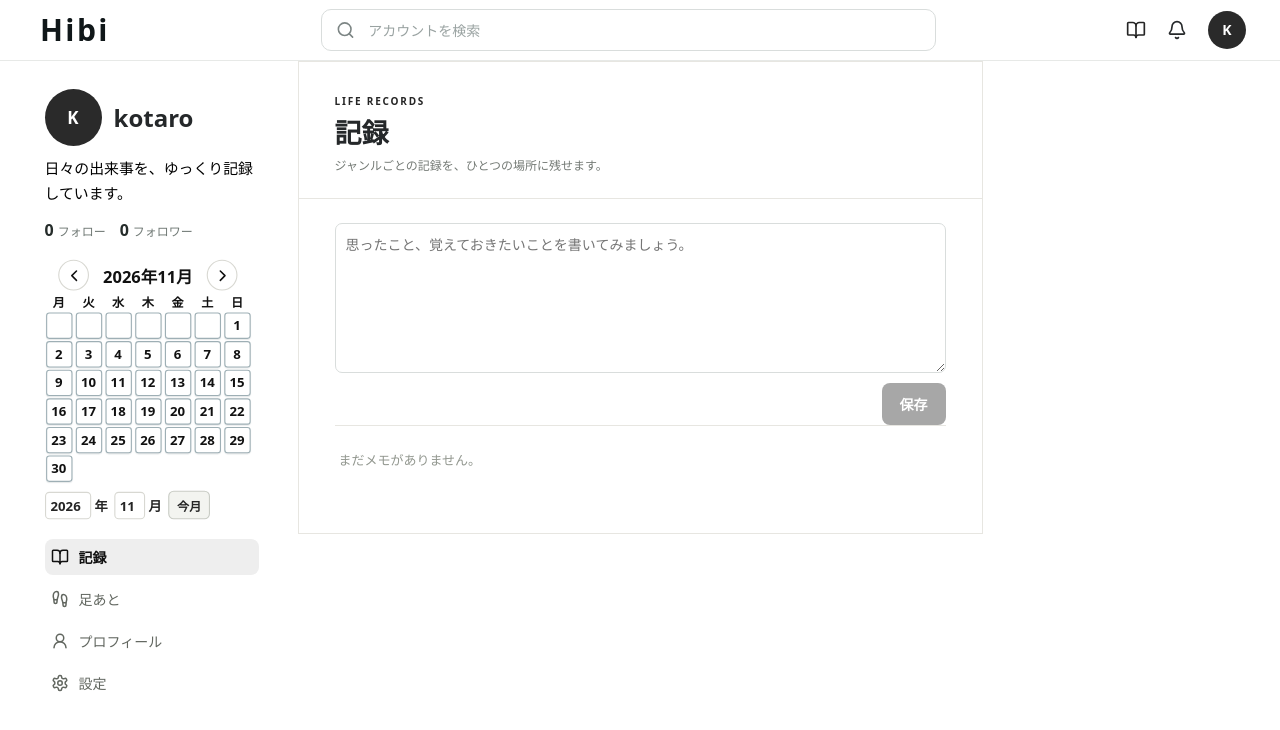
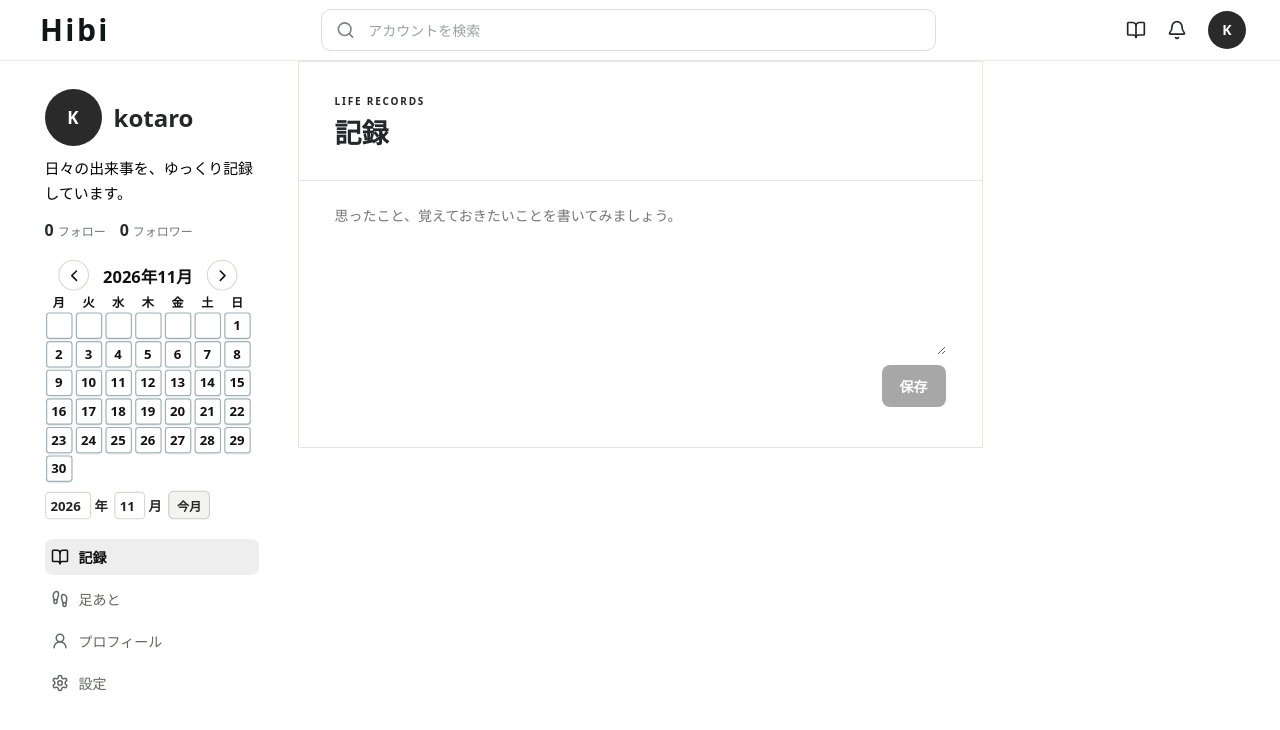
Before and after one commit to kotasimo/diary.codex, a Next.js app: page / in a window 1280 px wide. Both pictures are taken after a click on the button 1136 px from the left and 30 px from the top of the page. Shown: the top 730 px of the page. Built offline with nearby package versions, Linux system fonts and the light colour scheme.

Commit message:
remove empty memo page chrome

```diff
--- a/app/quiet.css
+++ b/app/quiet.css
@@ -1432,9 +1432,16 @@ body {
   outline: 0;
 }
 .records-form select { height: 42px; padding: 0 10px; }
-.records-form textarea { min-height: 150px; padding: 10px; resize: vertical; }
+.records-form textarea {
+  min-height: 150px;
+  padding: 0;
+  border: 0;
+  border-radius: 0;
+  background: transparent;
+  resize: vertical;
+}
 .records-form select:focus,
-.records-form textarea:focus { border-color: #839a90; box-shadow: 0 0 0 3px rgba(83,112,99,.1); }
+.records-form textarea:focus { border-color: transparent; box-shadow: none; }
 .records-form .primary-button { align-self: flex-end; min-height: 42px; padding: 9px 18px; }
 .records-genres { display: flex; gap: 7px; margin: 24px 0 14px; overflow-x: auto; }
 .records-genres button {
--- a/components/diary/RecordsView.tsx
+++ b/components/diary/RecordsView.tsx
@@ -22,7 +22,6 @@ export function RecordsView({
         <div>
           <p className="eyebrow">LIFE RECORDS</p>
           <h1>記録</h1>
-          <p>ジャンルごとの記録を、ひとつの場所に残せます。</p>
         </div>
       </header>
       <div className="records-body">
@@ -42,6 +41,7 @@ export function RecordsView({
             保存
           </button>
         </div>
+        {records.length > 0 && (
           <div className="records-feed">
             {records.map((record) => (
               <article className="life-record" key={record.id}>
@@ -57,8 +57,8 @@ export function RecordsView({
                 <p>{record.content}</p>
               </article>
             ))}
-          {!records.length && <p className="records-empty">まだメモがありません。</p>}
           </div>
+        )}
       </div>
     </section>
   );
```
Lines whose indentation alone changed are shown as unchanged.
